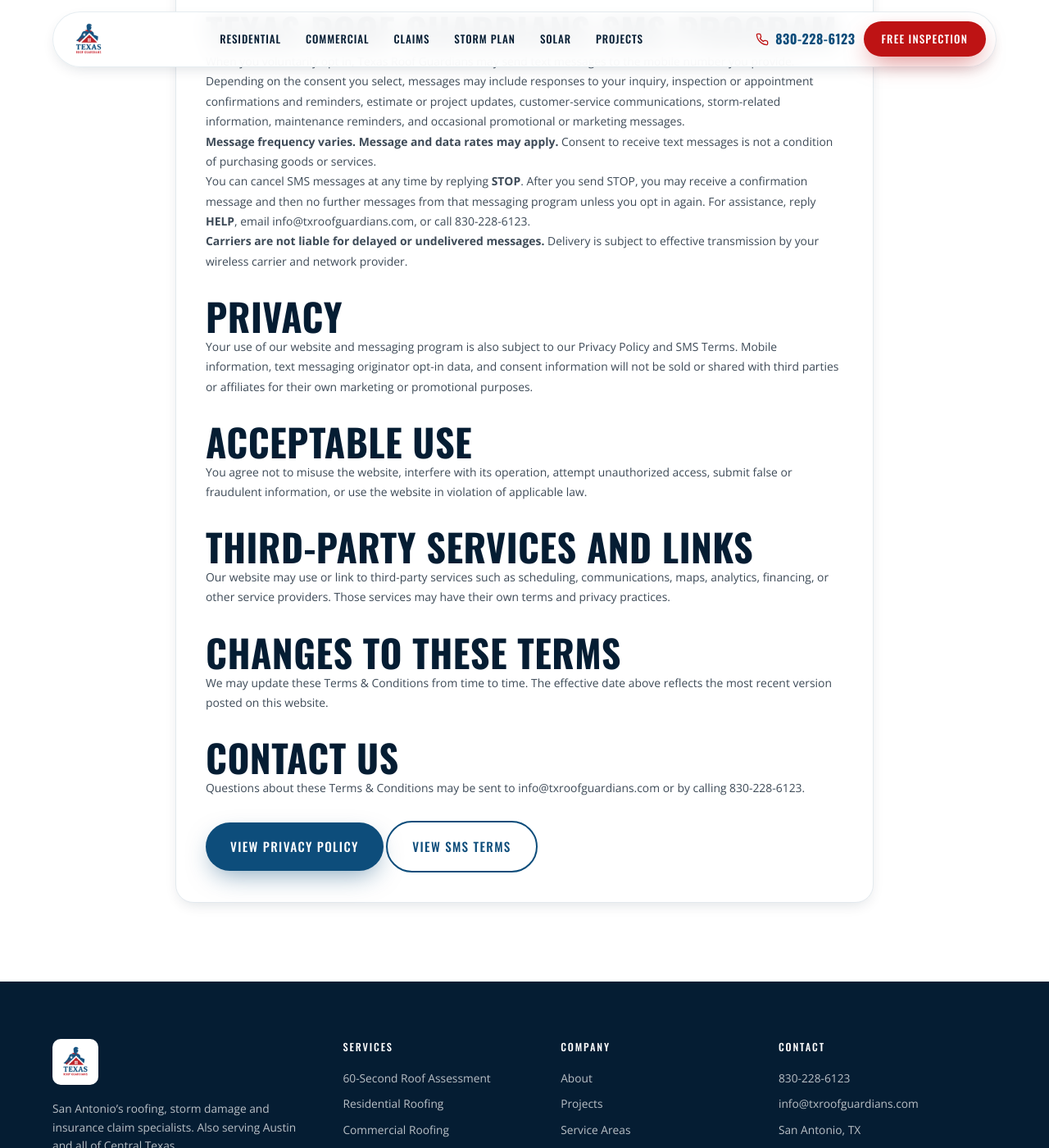
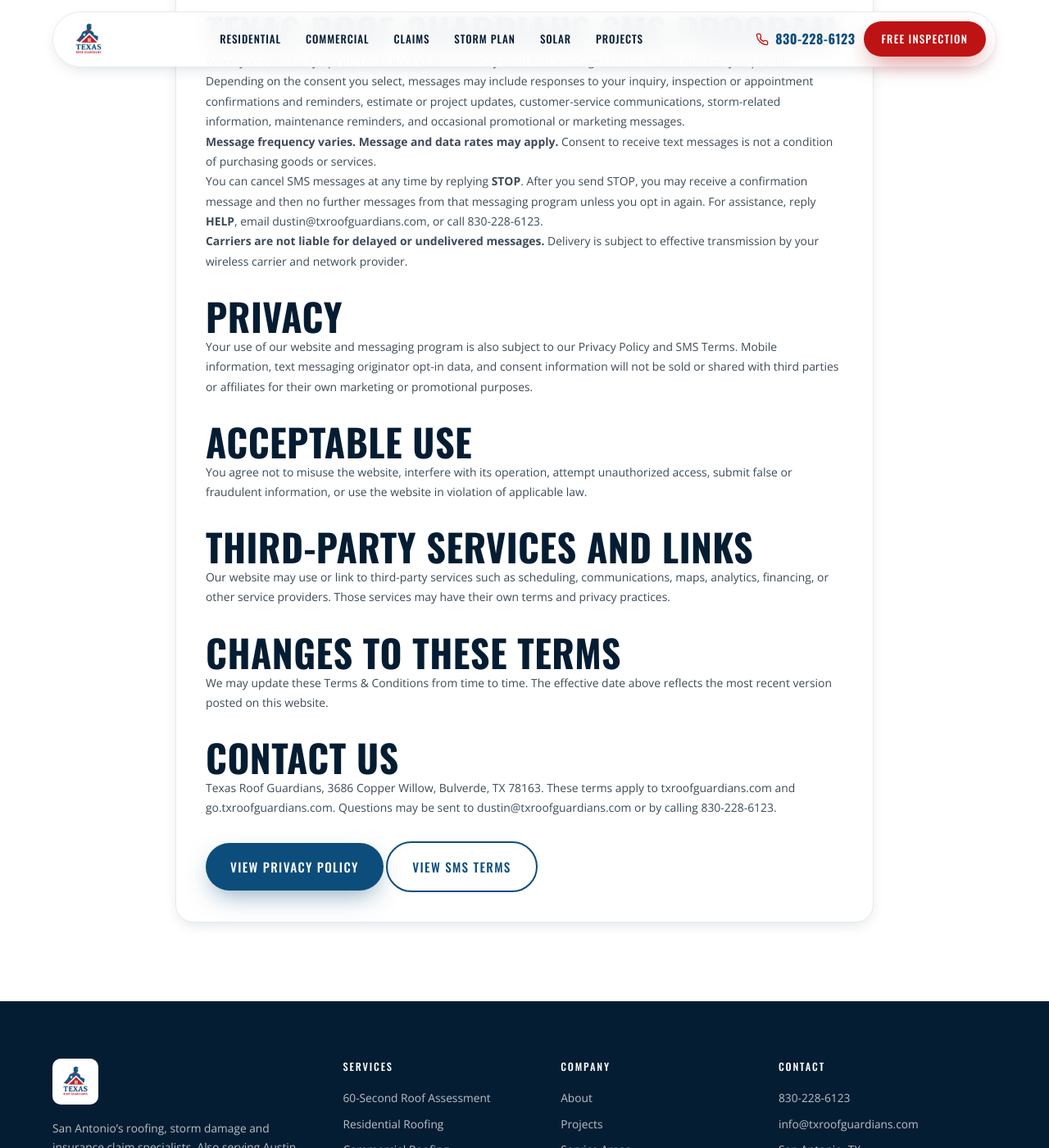
Before and after one commit to andrewpcherry/trg-demo, a Jekyll site: the page built from terms.html, in a window 1280 px wide and 1400 px high, scrolled down 894 px. Shown: the whole window at 82% size. Built offline with Jekyll 4.4.1, drawn with Linux system fonts in a browser that asks for light colours; a script that is not in the unit is left out; some of the changed text lies outside the part shown.

Commit message:
Align terms.html with TRG SMS consent and production domains

```diff
--- a/terms.html
+++ b/terms.html
@@ -12,7 +12,7 @@ permalink: /terms
 <meta property="og:title" content="Terms &amp; Conditions — Texas Roof Guardians">
 <meta property="og:description" content="Terms and Conditions for the Texas Roof Guardians website and services.">
 <meta property="og:url" content="https://txroofguardians.com/terms">
-<script type="application/ld+json">{"@context":"https://schema.org","@type":"WebPage","name":"Terms &amp; Conditions","url":"https://txroofguardians.com/terms","inLanguage":"en-US","publisher":{"@type":"Organization","name":"Texas Roof Guardians","telephone":"+1-830-228-6123","email":"info@txroofguardians.com","url":"https://txroofguardians.com"}}</script>
+<script type="application/ld+json">{"@context":"https://schema.org","@type":"WebPage","name":"Terms &amp; Conditions","url":"https://txroofguardians.com/terms","inLanguage":"en-US","publisher":{"@type":"Organization","name":"Texas Roof Guardians","telephone":"+1-830-228-6123","email":"dustin@txroofguardians.com","url":"https://txroofguardians.com"}}</script>
 <meta name="theme-color" content="#0D4D7B">
 <link rel="icon" href="assets/logo.png">
 <link rel="preconnect" href="https://fonts.googleapis.com">
@@ -41,7 +41,7 @@ permalink: /terms
       <h2 style="margin-top:30px">Texas Roof Guardians SMS program</h2>
       <p>When you voluntarily opt in, Texas Roof Guardians may send text messages to the mobile number you provide. Depending on the consent you select, messages may include responses to your inquiry, inspection or appointment confirmations and reminders, estimate or project updates, customer-service communications, storm-related information, maintenance reminders, and occasional promotional or marketing messages.</p>
       <p><strong>Message frequency varies.</strong> <strong>Message and data rates may apply.</strong> Consent to receive text messages is not a condition of purchasing goods or services.</p>
-      <p>You can cancel SMS messages at any time by replying <strong>STOP</strong>. After you send STOP, you may receive a confirmation message and then no further messages from that messaging program unless you opt in again. For assistance, reply <strong>HELP</strong>, email <a href="mailto:info@txroofguardians.com">info@txroofguardians.com</a>, or call <a href="tel:8302286123">830-228-6123</a>.</p>
+      <p>You can cancel SMS messages at any time by replying <strong>STOP</strong>. After you send STOP, you may receive a confirmation message and then no further messages from that messaging program unless you opt in again. For assistance, reply <strong>HELP</strong>, email <a href="mailto:dustin@txroofguardians.com">dustin@txroofguardians.com</a>, or call <a href="tel:8302286123">830-228-6123</a>.</p>
       <p><strong>Carriers are not liable for delayed or undelivered messages.</strong> Delivery is subject to effective transmission by your wireless carrier and network provider.</p>
 
       <h2 style="margin-top:30px">Privacy</h2>
@@ -57,7 +57,7 @@ permalink: /terms
       <p>We may update these Terms &amp; Conditions from time to time. The effective date above reflects the most recent version posted on this website.</p>
 
       <h2 style="margin-top:30px">Contact us</h2>
-      <p>Questions about these Terms &amp; Conditions may be sent to <a href="mailto:info@txroofguardians.com">info@txroofguardians.com</a> or by calling <a href="tel:8302286123">830-228-6123</a>.</p>
+      <p>Texas Roof Guardians, 3686 Copper Willow, Bulverde, TX 78163. These terms apply to txroofguardians.com and go.txroofguardians.com. Questions may be sent to <a href="mailto:dustin@txroofguardians.com">dustin@txroofguardians.com</a> or by calling <a href="tel:8302286123">830-228-6123</a>.</p>
 
       <p style="margin-top:28px"><a class="btn btn-navy" href="/privacy">View Privacy Policy</a> <a class="btn btn-ghost" href="/sms-terms">View SMS Terms</a></p>
     </div>
```
Also changed, not shown: other parts of terms.html (+1 -1 lines).
